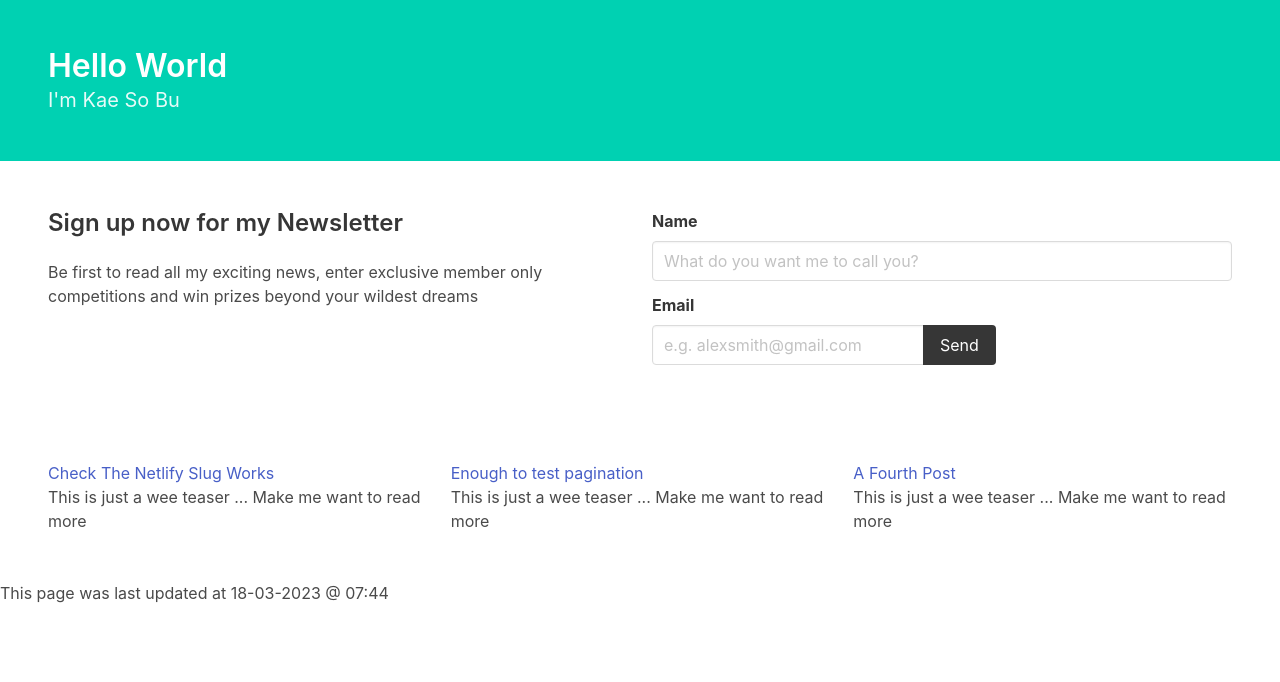
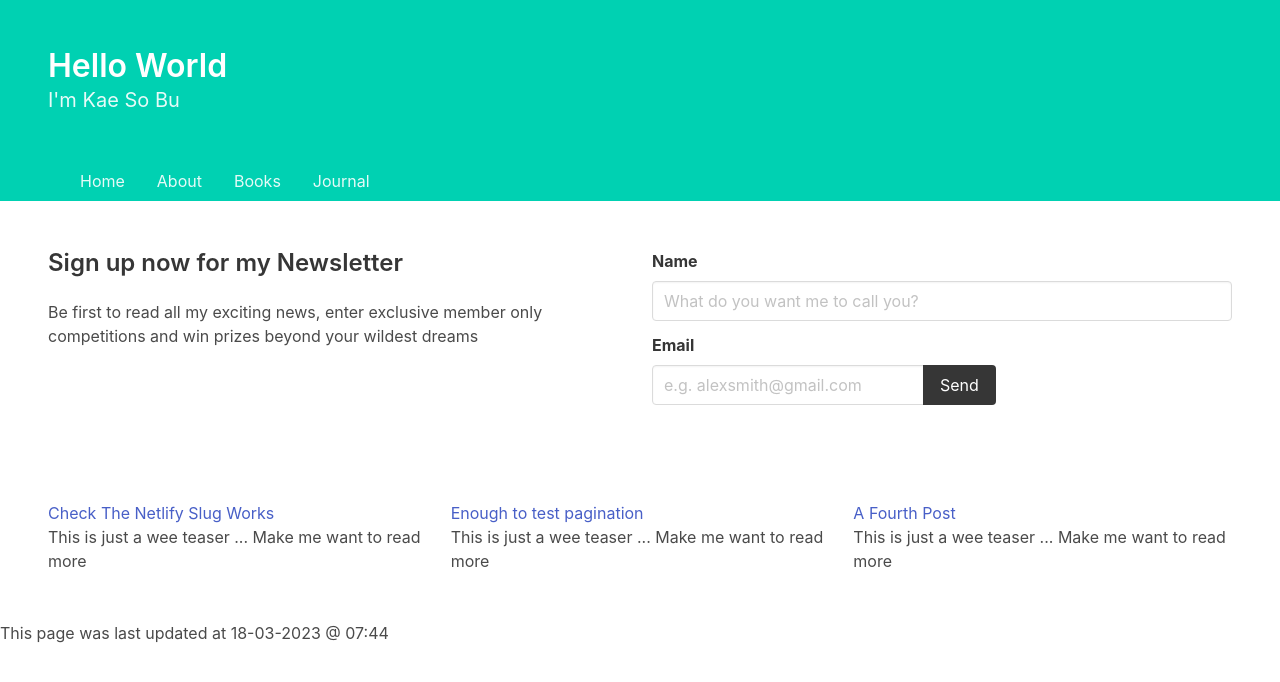
Before and after one commit to KaeSoBu/website, a Jekyll site: the page built from index.html, in a window 1280 px wide. Shown: the top 682 px of the page. Built offline with Jekyll 4.4.1, drawn with Linux system fonts in a browser that asks for light colours; a script that is not in the unit is left out.

Commit message:
Mock up Nav

```diff
--- a/_includes/header/banner.html
+++ b/_includes/header/banner.html
@@ -8,5 +8,17 @@
             I'm Kae So Bu
           </p>
         </div>
+        <div class="hero-foot">
+          <nav class="tabs">
+            <div class="container">
+              <ul>
+                <li><a>Home</a></li>
+                <li><a>About</a></li>
+                <li><a>Books</a></li>
+                <li><a>Journal</a></li>
+              </ul>
+            </div>
+          </nav>
+        </div>
     </section>
 </header>
```
